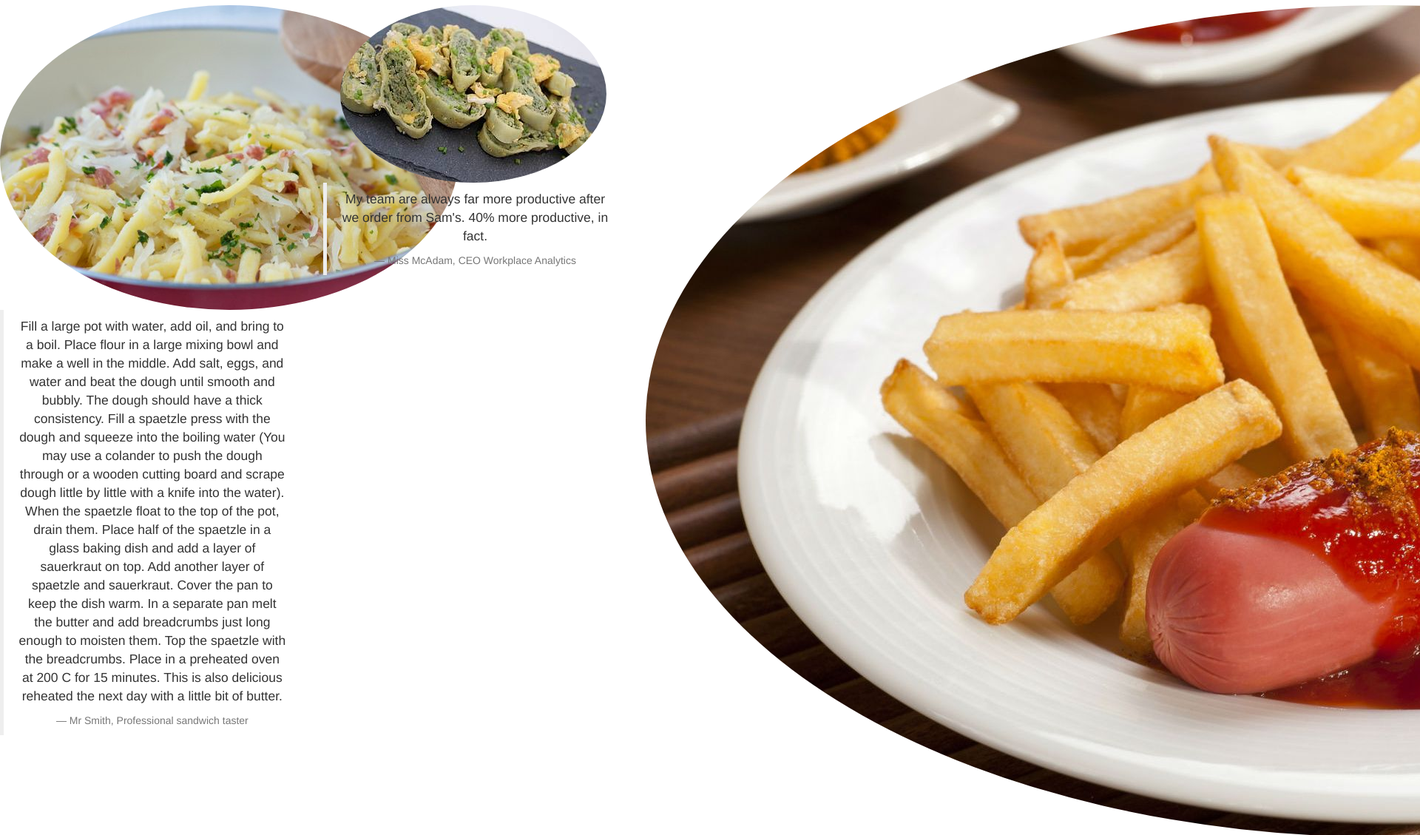
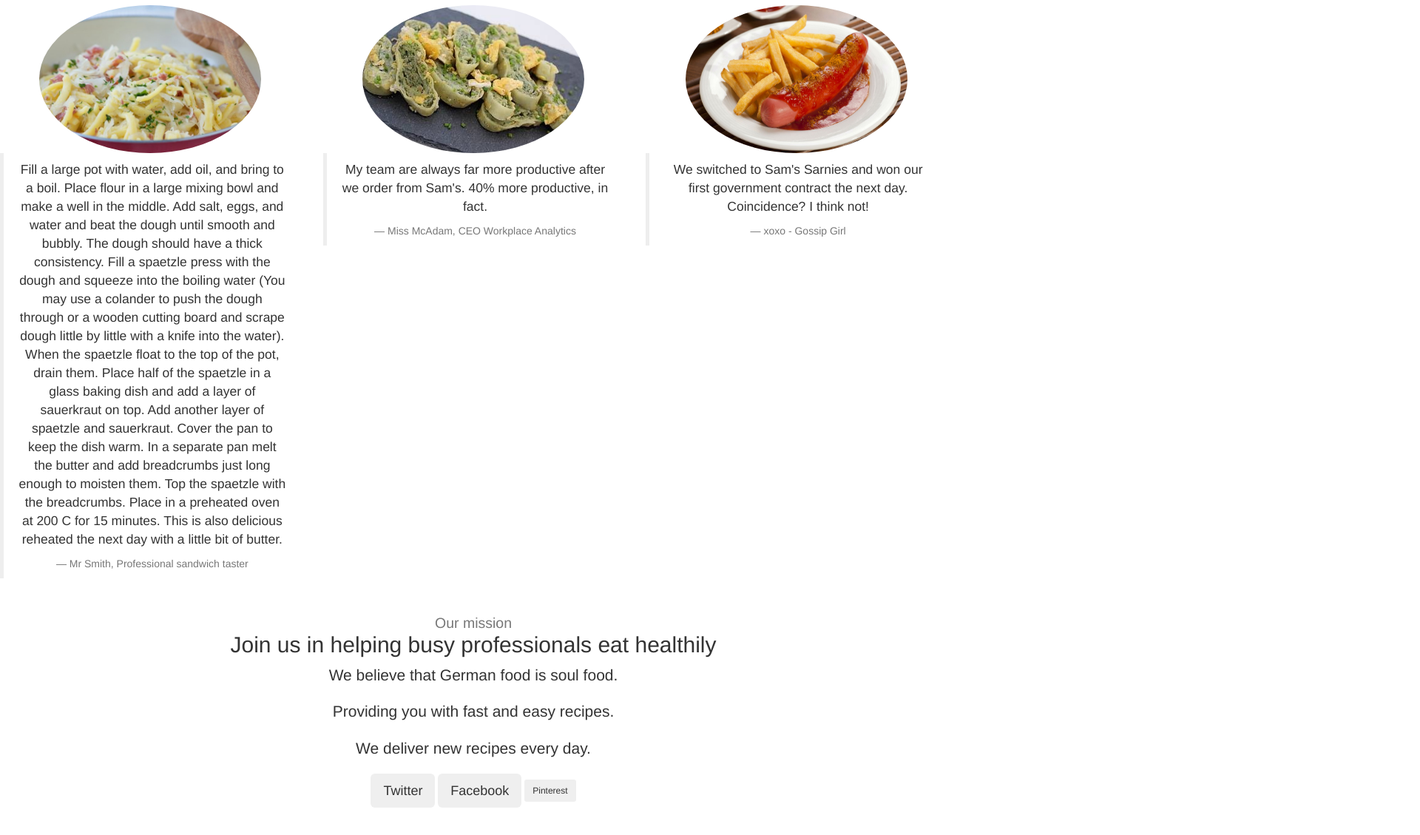
Before and after one commit to Louisahaas/Group-Project-2, a plain HTML site: page index.html in a window 1280 px wide. Shown: the part 463-1592 px from the top of the page at 74% size, 1920 px wide, since content can reach past the window. After the commit the page ends 1555 px from the top, so only its background shows below. Drawn offline with Linux system fonts and the light colour scheme.

Commit message:
änderungen
jjj

```diff
--- a/index.html
+++ b/index.html
@@ -33,7 +33,7 @@ initial-scale=1.0">
     <h2><small>Let's get started</small><br />Classics</h2>
     <div class="row">
       <div class="col-sm-4">
-      <img class="img-circle" src='images/sauerkraut-spaetzle.jpg'>
+      <img class="img-circle" src='images/sauerkraut-spaetzle.jpg' width="300" height="200">
       <blockquote>
       <p>Fill a large pot with water, add oil, and bring to a boil.
 Place flour in a large mixing bowl and make a well in the middle. Add salt, eggs, and water and beat the dough until smooth and bubbly. The dough should have a thick consistency.
@@ -46,14 +46,14 @@ This is also delicious reheated the next day with a little bit of butter.</p>
       </blockquote>
       </div>
     <div class="col-sm-4">
-      <img class="img-circle" img src='images/gebratene-maultaschen-mit-ei.jpg'>
+      <img class="img-circle" img src='images/gebratene-maultaschen-mit-ei.jpg' alt="gebratene-maultaschen-mit-ei" width="300" height="200">
         <blockquote>
       <p>My team are always far more productive after we order from Sam's. 40% more productive, in fact.</p>
       <small>Miss McAdam, CEO Workplace Analytics</small>
         </blockquote>
     </div>
     <div class="col-sm-4">
-      <img class="img-circle" img src='images/currywurst.jpg'>
+      <img class="img-circle" img src='images/currywurst.jpg' width="300" height="200">
         <blockquote>
       <p>We switched to Sam's Sarnies and won our first government contract the next day. Coincidence? I think not!</p>
       <small>xoxo - Gossip Girl</small>
@@ -66,9 +66,9 @@ This is also delicious reheated the next day with a little bit of butter.</p>
   <div id="mission">
     <h2><small>Our mission</small><br />Join us in helping busy professionals eat healthily</h2>
 
-    <p class="lead">We believe that healthy workers are more productive workers.</p>
-    <p class="lead">Providing your team with a healthy lunch each day improves both motivation and morale.</p>
-    <p class="lead">We deliver healthy sandwiches, made with the best ingredients, to your workplace every day.</p>
+    <p class="lead">We believe that German food is soul food.</p>
+    <p class="lead">Providing you with fast and easy recipes.</p>
+    <p class="lead">We deliver new recipes every day.</p>
 
     <div id='social-buttons'>
       <button class='btn btn-lg btn-twitter'>Twitter</button>
```
Also changed, not shown: 1 other file.
